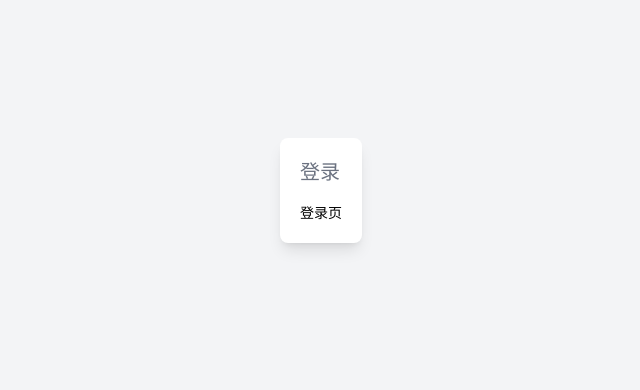
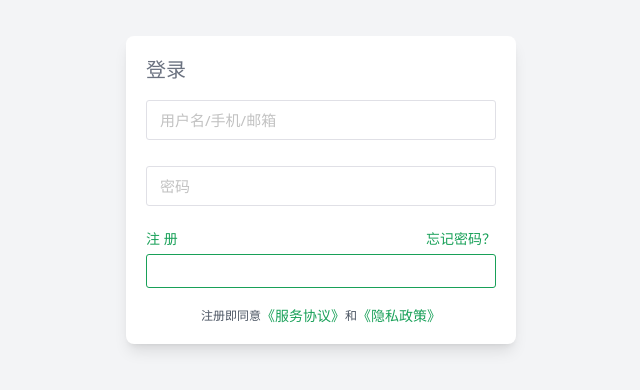
Before and after one commit to Lau225/nuxt-edu, a Nuxt app: page /login in a window 1280 px wide. Shown: the part 210-600 px from the top of the page, without its empty margins (319-959 px from the left). Built offline with nearby package versions, Linux system fonts and the light colour scheme.

Commit message:
完成登录注册页面表单的渲染

```diff
--- a/nuxt.config.ts
+++ b/nuxt.config.ts
@@ -3,7 +3,7 @@ export default defineNuxtConfig({
   devtools: { enabled: true },
   app:{
     head:{
-      titleTemplate:"%s - 固定标题",
+      titleTemplate:"%s - 编程大王",
       title:"课堂",
       charset:'utf-8',
       htmlAttrs:{
--- a/pages/login.vue
+++ b/pages/login.vue
@@ -1,10 +1,66 @@
 <template>
-  <div>
-    登录页
-  </div>
+  <n-form class="w-[350px]" :model="form" ref="formRef" :rules="rules"  :inline="false" size="large">
+    <n-form-item path="username" :show-label="false">
+        <n-input v-model:value="form.username" placeholder="用户名/手机/邮箱"></n-input>
+    </n-form-item>
+    <n-form-item :show-label="false" path="password">
+        <n-input type="password" v-model:value="form.password" placeholder="密码"></n-input>
+    </n-form-item>
+    <n-form-item v-if="type !='login'" :show-label="false" path="repassword">
+        <n-input type="password" v-model:value="form.repassword" placeholder="确认密码"></n-input>
+    </n-form-item>
+    <div class="flex justify-between w-full mb-2">
+        <n-button text type="primary"  size="medium" @click="changeType">
+            {{ type === 'login' ? '注 册' : '登 录' }}
+        </n-button>
+        <n-button text type="primary"  size="medium" @click="">忘记密码？</n-button>
+    </div>
+    <div>
+        <n-button class="w-full" type="primary" @click="onSubmit">
+            {{ type === 'login' ? '登 录' : '注 册' }}
+        </n-button>
+    </div>
+    <div class="flex justify-center items-center w-full text-xs mt-5 text-gray-600">
+        注册即同意
+        <n-button text type="primary"  size="medium" @click="">《服务协议》</n-button>
+        和
+        <n-button text type="primary"  size="medium" @click="">《隐私政策》</n-button>
+    </div>
+  </n-form>
+
 </template>
 
 <script setup>
+import {NForm,NFormItem,NInput,NButton} from 'naive-ui'
+
+const route = useRoute()
+
+
+
+const type = ref("login")
+
+const title = ref("登录")
+
+useHead({title})
+
+const form = reactive({
+    username:"",
+    password:"",
+    repassword:""
+})
+const rules = {}
+const formRef = ref(null)
+const changeType = () => {
+    type.value = type.value === 'login' ? 'reg' : 'login'
+    title.value = type.value === 'login' ? '登录' : '注册'
+    route.meta.title = title.value
+    for (const key in form) {
+        form[key] = ""
+    }
+}
+const onSubmit = () => {
+
+}
 definePageMeta({
     layout:"login"
 })
```
